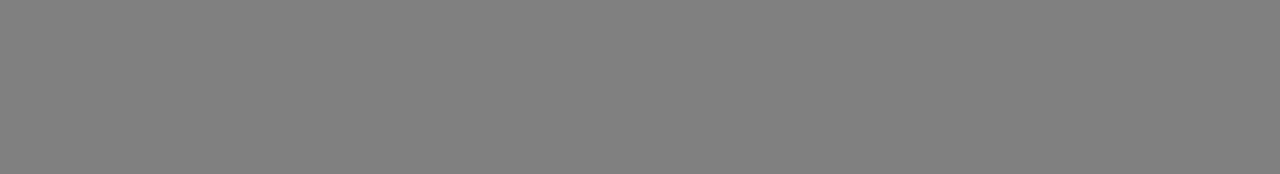
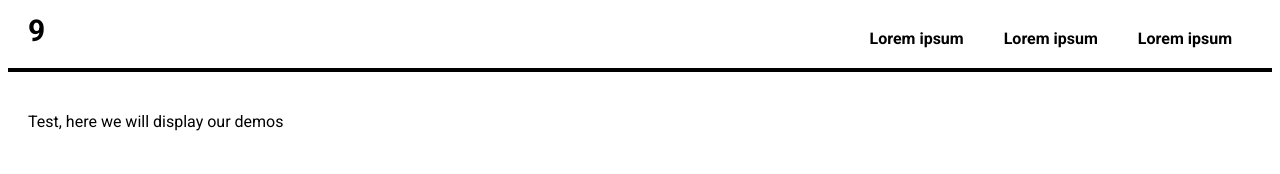
Before and after one commit to linegost/API-Group9, a website: page index.html in a window 1280 px wide. Drawn offline with Linux system fonts and the light colour scheme.

Commit message:
Main index changed looks and added links for demos

```diff
--- a/css/style.css
+++ b/css/style.css
@@ -1,3 +1,32 @@
-body {
-    background-color: grey;
+nav {
+    border-bottom: 4px solid black;
+    height: 50px;
+    font-family: 'Roboto', sans-serif;
+    font-weight: 700;
+    padding: 5px 20px;
 }
+
+.logo {
+    float: left;
+    font-size: 30px;
+}
+
+ul {
+   float: right;
+}
+
+li {
+    float: left;
+    display: block;
+    margin: 0 20px;
+}
+
+a {
+    text-decoration: none;
+    color: black;
+}
+
+.wrapper {
+    padding: 40px 20px;
+    font-family: 'Roboto', sans-serif;
+}
--- a/index.html
+++ b/index.html
@@ -3,9 +3,30 @@
     <head>
         <title>Group 9 Demo</title>
         <link rel="stylesheet" type="text/css" href="css/style.css">
+        <link href="https://fonts.googleapis.com/css?family=Roboto:400,700" rel="stylesheet">
         <script src="js/script.js"></script>
     </head>
     <body>
+        <!-- Menu -->
+        <nav>
+            <div class="logo">9</div>
 
+            <ul>
+                <li>
+                    <a href="#">Lorem ipsum</a>
+                </li>
+                <li>
+                    <a href="#">Lorem ipsum</a>
+                </li>
+                <li>
+                    <a href="#">Lorem ipsum</a>
+                </li>
+            </ul>
+        </nav>
+
+        <!--The content/ Where the cool stuff happens-->
+        <div class="wrapper">
+            Test, here we will display our demos
+        </div>
     </body>
 </html>
```
